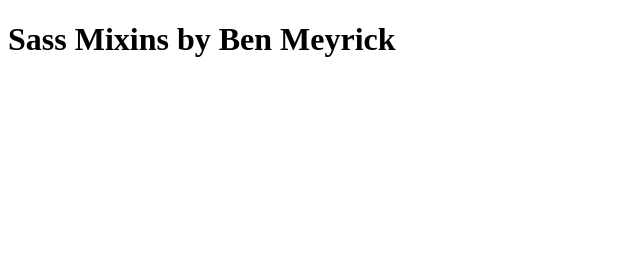
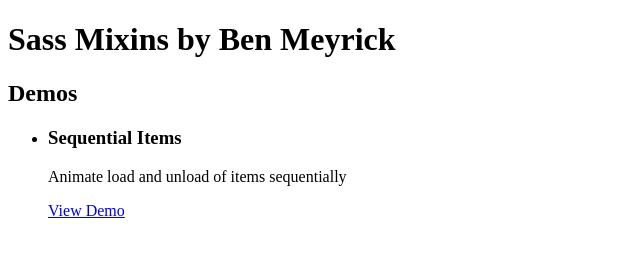
Before and after one commit to bameyrick/SASS-Mixins, a plain HTML site: page index.html in a window 1280 px wide. Shown: the whole page, without its empty margins (0-640 px from the left). Drawn offline with Linux system fonts and the light colour scheme.

Commit message:
Update To Index

```diff
--- a/index.html
+++ b/index.html
@@ -5,5 +5,14 @@
 </head>
 <body>
     <h1>Sass Mixins by Ben Meyrick</h1>
+
+    <h2>Demos</h2>
+    <ul>
+        <li>
+            <h3>Sequential Items</h3>
+            <p>Animate load and unload of items sequentially</p>
+            <a href="/Sequential-Items/index.html">View Demo</a>
+        </li>
+    </ul>
 </body>
 </html>
```
Also changed, not shown: 1 other file.
